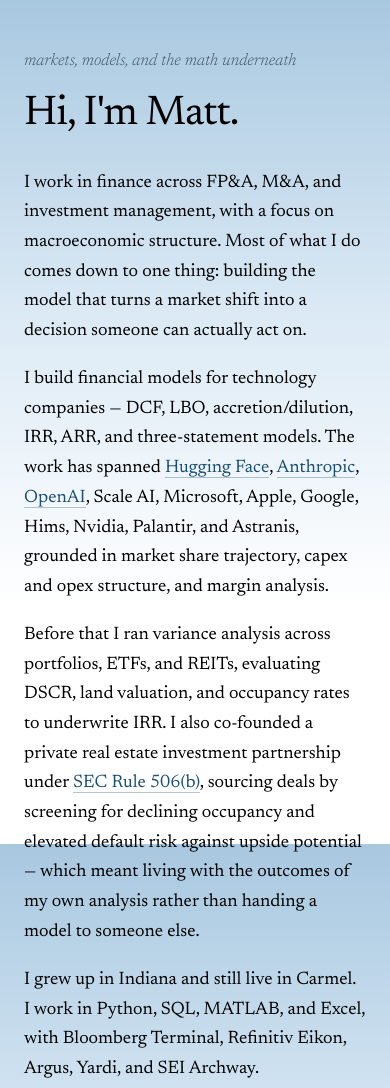
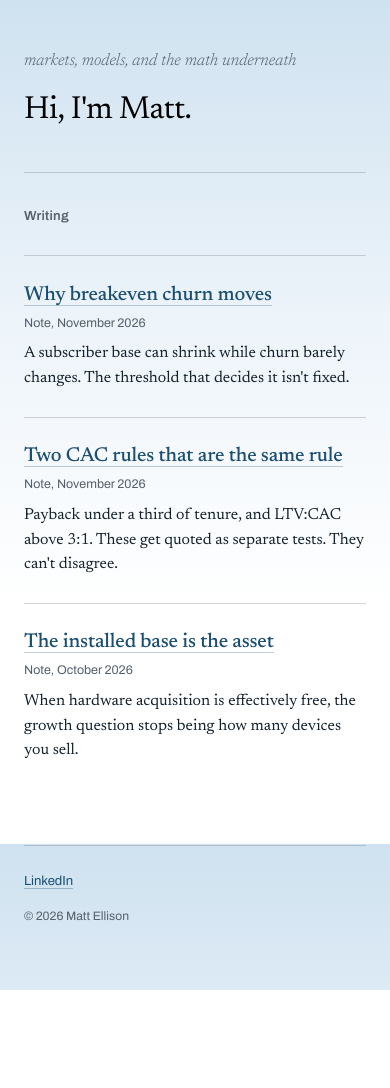
Before and after one commit to matthewellison1412/matt-ellison-site, a plain HTML site: page index.html in a window 390 px wide. Shown: the top 1088 px of the page. After the commit the page ends 990 px from the top, so only its background shows below. Drawn offline with Linux system fonts and the light colour scheme.

Commit message:
Add files via upload

```diff
--- a/index.html
+++ b/index.html
@@ -60,14 +60,15 @@
   }
   .name{
     font-weight:400;
-    font-size:clamp(2.6rem,7.5vw,4.25rem);
-    line-height:1.04;
-    letter-spacing:-0.022em;
-    margin:0 0 2rem;
+    font-size:clamp(2rem,4.5vw,2.75rem);
+    line-height:1.1;
+    letter-spacing:-0.016em;
+    margin:0 0 2.75rem;
   }
 
-  /* ---------- bio ---------- */
+  /* ---------- bio (hidden unless written) ---------- */
   .bio{max-width:var(--measure);}
+  .bio:empty{display:none;}
   .bio p{margin:0 0 1.15rem;}
   .bio p:last-child{margin-bottom:0;}
 
@@ -75,9 +76,10 @@
   .rule{
     border:0;
     border-top:1px solid var(--rule);
-    margin:3.5rem 0 2.25rem;
+    margin:0 0 2rem;
     max-width:var(--measure);
   }
+  .bio:not(:empty) ~ .rule{margin-top:3.25rem;}
 
   /* ---------- archive ---------- */
   .archive-heading{
@@ -191,9 +193,7 @@
   <p class="tagline" id="tagline">markets, models, and the math underneath</p>
   <h1 class="name" id="name">Hi, I'm Matt.</h1>
 
-  <div class="bio" id="bio">
-    <p>I work in finance across FP&amp;A, M&amp;A, and investment management, with a focus on macroeconomic structure.</p>
-  </div>
+  <div class="bio" id="bio"></div>
 
   <div id="sections"></div>
 
--- a/posts.json
+++ b/posts.json
@@ -4,11 +4,31 @@
       "title": "Why breakeven churn moves",
       "date": "2026-11-23",
       "category": "Note",
-      "summary": "A subscriber base can shrink while churn barely changes. The threshold that decides it isn't fixed \u2014 and when marketing spend falls, it drops to meet you.",
+      "summary": "A subscriber base can shrink while churn barely changes. The threshold that decides it isn't fixed.",
       "image": "",
       "link": "",
       "slug": "",
-      "body": "Breakeven churn is the rate where new subscribers exactly replace lost ones. It's one division: **monthly gross adds \u00f7 the subscriber base**. Above that line the base shrinks, below it the base grows.\n\nThe mistake is treating it as a fixed target. It isn't. It moves whenever either input moves, and the input that moves fastest is usually gross adds.\n\n## What that looks like\n\nTake a prepaid carrier adding about 215,000 subscribers a month against a 7.2 million base. Breakeven sits at 3.00%, so churn in the high 2s is fine and the base grows.\n\nNow cut marketing spend. Gross adds fall to 187,000 a month, the base is roughly 7.4 million, and breakeven drops to 2.51%.\n\n| Period | Gross adds | Base | Breakeven | Actual churn |\n|---|---|---|---|---|\n| First half | 215K | 7.2M | 3.00% | 2.75% |\n| Second half | 187K | 7.4M | 2.51% | 2.82% |\n\nChurn rose 7 basis points. The threshold fell 48. They crossed, and net adds went negative.\n\n## Why it matters\n\nRead only the churn rate and you'd conclude almost nothing changed \u2014 2.75% to 2.82% is noise. The damage came from the other side of the equation entirely, and the churn number can't show it to you.\n\n> A retention problem and an acquisition problem produce the same headline. They need different fixes.\n\nThe practical version: track the threshold alongside the rate. One number without the other is half the picture."
+      "body": "Breakeven churn is the rate where new subscribers exactly replace lost ones. It's one division: **monthly gross adds ÷ the subscriber base**. Above that line the base shrinks, below it the base grows.\n\nThe mistake is treating it as a fixed target. It moves whenever either input moves, and the input that moves fastest is usually gross adds.\n\n## What that looks like\n\nTake a prepaid carrier adding about 215,000 subscribers a month against a 7.2 million base. Breakeven sits at 3.00%, so churn in the high 2s is fine and the base grows.\n\nNow cut marketing spend. Gross adds fall to 187,000 a month, the base is roughly 7.4 million, and breakeven drops to 2.51%.\n\n| Period | Gross adds | Base | Breakeven | Actual churn |\n|---|---|---|---|---|\n| First half | 215K | 7.2M | 3.00% | 2.75% |\n| Second half | 187K | 7.4M | 2.51% | 2.82% |\n\nChurn rose 7 basis points. The threshold fell 48. They crossed, and net adds went negative.\n\n## Why it matters\n\nRead only the churn rate and you'd conclude almost nothing changed. The damage came from the other side of the equation, and the churn number can't show it to you.\n\n> A retention problem and an acquisition problem produce the same headline. They need different fixes."
+    },
+    {
+      "title": "Two CAC rules that are the same rule",
+      "date": "2026-11-10",
+      "category": "Note",
+      "summary": "Payback under a third of tenure, and LTV:CAC above 3:1. These get quoted as separate tests. They can't disagree.",
+      "image": "",
+      "link": "",
+      "slug": "",
+      "body": "Two acquisition tests get quoted as if they're independent checks:\n\n- Payback period under a third of average tenure\n- LTV:CAC above 3:1\n\nThey're the same test. If payback is T/3, then CAC = m × T/3, where m is monthly contribution margin. LTV is m × T. So LTV ÷ CAC = (m × T) ÷ (m × T/3) = **exactly 3**.\n\nPassing one always means passing the other. Quoting both doesn't add rigor.\n\n## The part that does matter\n\nThe ceiling isn't fixed, because tenure isn't fixed. Tenure is 1 ÷ churn, so when churn rises, the maximum defensible CAC falls with it.\n\n| Churn | Tenure | LTV | CAC ceiling |\n|---|---|---|---|\n| 2.00% | 50 mo | $965 | $322 |\n| 2.51% | 40 mo | $769 | $256 |\n| 2.88% | 35 mo | $670 | $223 |\n| 3.20% | 31 mo | $603 | $201 |\n\nSpend to the ceiling at today's churn, then watch churn drift up, and you've bought subscribers at a price that only worked under the old rate.\n\nSo the sequencing writes itself: fix retention first, and the ceiling lifts on its own."
+    },
+    {
+      "title": "The installed base is the asset",
+      "date": "2026-10-28",
+      "category": "Note",
+      "summary": "When hardware acquisition is effectively free, the growth question stops being how many devices you sell.",
+      "image": "",
+      "link": "",
+      "slug": "",
+      "body": "Most subscriber models start with acquisition cost. For a company where brand pull does the acquiring, that line is close to zero and the model has to start somewhere else.\n\nIf a device sells at a margin that covers itself immediately, the hardware isn't the investment. It's the entry point. What compounds afterward is whatever recurring revenue attaches to that device over its life.\n\n## Rough shape of it\n\nAssume a four-year replacement cycle and services revenue somewhere near $85–95 per device per year — derived by dividing total services revenue by the installed base, which is a crude estimate rather than a disclosed figure.\n\nThat puts services lifetime value around **$340–380 per device**, sitting on top of a hardware margin already captured at the point of sale.\n\n## What follows\n\nWith billions of devices already in circulation, incremental growth from selling the next unit is small next to growth from raising attach rate on units already out there.\n\nThe installed base is the asset. Services is a measure of how much of it is actually being used."
     }
   ]
 }
--- a/sections.json
+++ b/sections.json
@@ -1,9 +1,3 @@
 {
-  "sections": [
-    {
-      "heading": "What I'm good at",
-      "body": "Modeling — DCF, LBO, accretion/dilution, IRR, ARR, and three-statement builds.\n\nSoftware — Python, SQL, MATLAB, Excel, Bloomberg Terminal, Refinitiv Eikon, Argus, Yardi, SEI Archway.\n\nFocus — FP&A, M&A, investment management, macroeconomic structure, real estate and portfolio valuation.",
-      "show": true
-    }
-  ]
+  "sections": []
 }
--- a/site.json
+++ b/site.json
@@ -1,18 +1,18 @@
 {
   "name": "Hi, I'm Matt.",
   "tagline": "markets, models, and the math underneath",
-  "bio": "I work in finance across FP&A, M&A, and investment management, with a focus on macroeconomic structure. Most of what I do comes down to one thing: building the model that turns a market shift into a decision someone can actually act on.\n\nI build financial models for technology companies — DCF, LBO, accretion/dilution, IRR, ARR, and three-statement models. The work has spanned [Hugging Face](https://huggingface.co), [Anthropic](https://www.anthropic.com), [OpenAI](https://openai.com), Scale AI, Microsoft, Apple, Google, Hims, Nvidia, Palantir, and Astranis, grounded in market share trajectory, capex and opex structure, and margin analysis.\n\nBefore that I ran variance analysis across portfolios, ETFs, and REITs, evaluating DSCR, land valuation, and occupancy rates to underwrite IRR. I also co-founded a private real estate investment partnership under [SEC Rule 506(b)](https://www.sec.gov/smallbusiness/exemptofferings/rule506b), sourcing deals by screening for declining occupancy and elevated default risk against upside potential — which meant living with the outcomes of my own analysis rather than handing a model to someone else.\n\nI grew up in Indiana and still live in Carmel. I work in Python, SQL, MATLAB, and Excel, with Bloomberg Terminal, Refinitiv Eikon, Argus, Yardi, and SEI Archway.\n\nWhat I write here is mostly me pulling apart a company's public filings to see whether the story management tells matches the numbers underneath. Sometimes it does.",
+  "bio": "",
   "email": "",
   "phone": "",
   "linkedin": "https://www.linkedin.com/in/mattellison10",
   "github": "",
   "archive_heading": "Writing",
   "colors": {
-    "gradient_top": "#A8C8E0",
-    "gradient_mid": "#DCEAF5",
+    "gradient_top": "#CFE2F0",
+    "gradient_mid": "#EDF4FA",
     "gradient_bottom": "#FFFFFF",
     "text": "#000000",
-    "muted": "#44586A",
+    "muted": "#55606B",
     "link": "#1B4F72"
   }
 }
```
